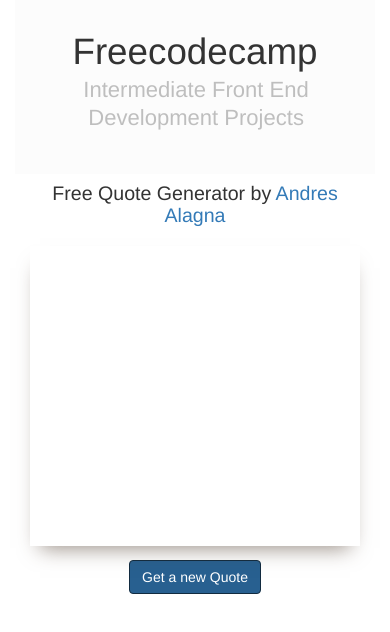
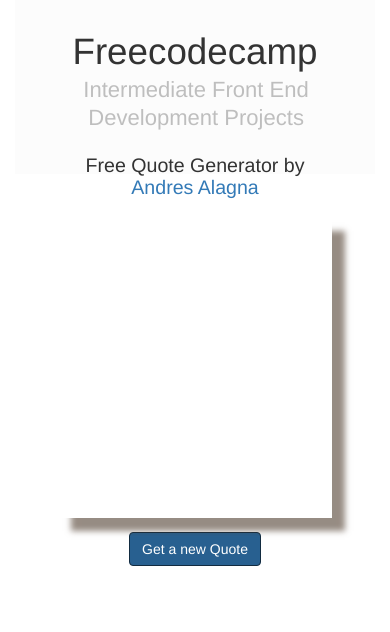
Before and after one commit to creative-andrew/ramdomquote, a plain HTML site: page index.html in a window 390 px wide. Both pictures are taken after a click on the link "Get a new Quote". Drawn offline with nearby package versions, Linux system fonts and the light colour scheme; no server answers.

Commit message:
cambios varios

```diff
--- a/css/bookblock.css
+++ b/css/bookblock.css
@@ -1,3 +1,10 @@
+.bb-item h3 {
+	padding: 20px;
+	padding-top: 3em;
+}
+
+
+
 .apertura {
 	height: 300px !important;
 }
@@ -165,14 +172,29 @@
 }
 
 .bb-item {
+
+    background-image: url(https://s-media-cache-ak0.pinimg.com/736x/13/f4/09/13f4093020fc96ba87eae8221d071af7.jpg);
+    background-size: 75px;
+    background-repeat: no-repeat;
+    background-position: right bottom;
+    background-position-y: 210px;
+    background-position-x: 245px;
 	width: 100%;
 	height: 100%;
 	position: absolute;
 	top: 0;
 	left: 0;
 	display: none;
-	background: #fff;
+	background-color: #fff;
 }
+
+
+@media only screen and (min-width : 320px) and (max-width : 600px) {
+.bb-item {
+background-image: none;
+	}
+}
+
 
 /* No JS */
 .no-js .bb-bookblock,
@@ -185,3 +207,6 @@
 	display: block;
 	position: relative;
 }
+.bb-custom-wrapper .bb-bookblock {
+    box-shadow: 13px 13px 6px 0px rgba(81,64,49,0.6) !important;
+}
--- a/index.html
+++ b/index.html
@@ -13,13 +13,13 @@
  		<script src="js/modernizr.custom.js"></script>
 	</head>
 	<body>
+
 		<div class="container">
 			<!-- Top Navigation -->
 
 			<header>
 				<h1>Freecodecamp<span>Intermediate Front End Development Projects</span></h1>
 
-			</header>
 
 <div class="col-xs-12 col-md-4"></div>
 <div class="col-xs-12 col-md-4">
@@ -28,8 +28,9 @@
 					<h3>Free Quote Generator by <a href="http://dribbble.com/kevinhowdeshell">Andres Alagna</a></h3>
 					<div id="bb-bookblock" class="bb-bookblock">
 						<div class="bb-item">
-						<a href="http://drbl.in/cLHx"><img src="images/demo1/1.jpg" alt="image03" class='apertura img-responsive'/></a>
+						<a href="http://drbl.in/cLHx"><img src="http://www.elsbastards.cat/files/2015/09/Norris04.jpg" alt="image03" class='apertura img-responsive'/></a>
 						</div>
+
 					</div>
 					<nav>
 					<a id="bb-nav-next" class='btn btn-primary' href='#'> Get a new Quote</a>
@@ -60,6 +61,7 @@ function broma (){
 
 
         console.log(response)
+
         var respuesta = response;
 
 
@@ -74,9 +76,23 @@ function broma (){
         bromas.innerHTML = respuesta.value.joke;
         // bbItem[1].appendChild(bromas);
         bb.appendChild(bromas);
-        contenedor.appendChild(bb);
+        var tlink = document.createElement('div');
+		tlink.id = 'container';
+		bb.appendChild(tlink);
 
 
+		contenedor.appendChild(bb);
+
+
+		twttr.widgets.createShareButton(
+  '/',
+  document.getElementById('container'),
+  {
+    text: bromas.innerHTML
+  }
+);
+
+document.getElementById('container').id = 'nogood'
         }
 
 
@@ -173,5 +189,24 @@ function broma (){
 		<script>
 				Page.init();
 		</script>
+
+
+
+		<script>window.twttr = (function(d, s, id) {
+  var js, fjs = d.getElementsByTagName(s)[0],
+    t = window.twttr || {};
+  if (d.getElementById(id)) return t;
+  js = d.createElement(s);
+  js.id = id;
+  js.src = "https://platform.twitter.com/widgets.js";
+  fjs.parentNode.insertBefore(js, fjs);
+
+  t._e = [];
+  t.ready = function(f) {
+    t._e.push(f);
+  };
+
+  return t;
+}(document, "script", "twitter-wjs"));</script>
 	</body>
 </html>
```
